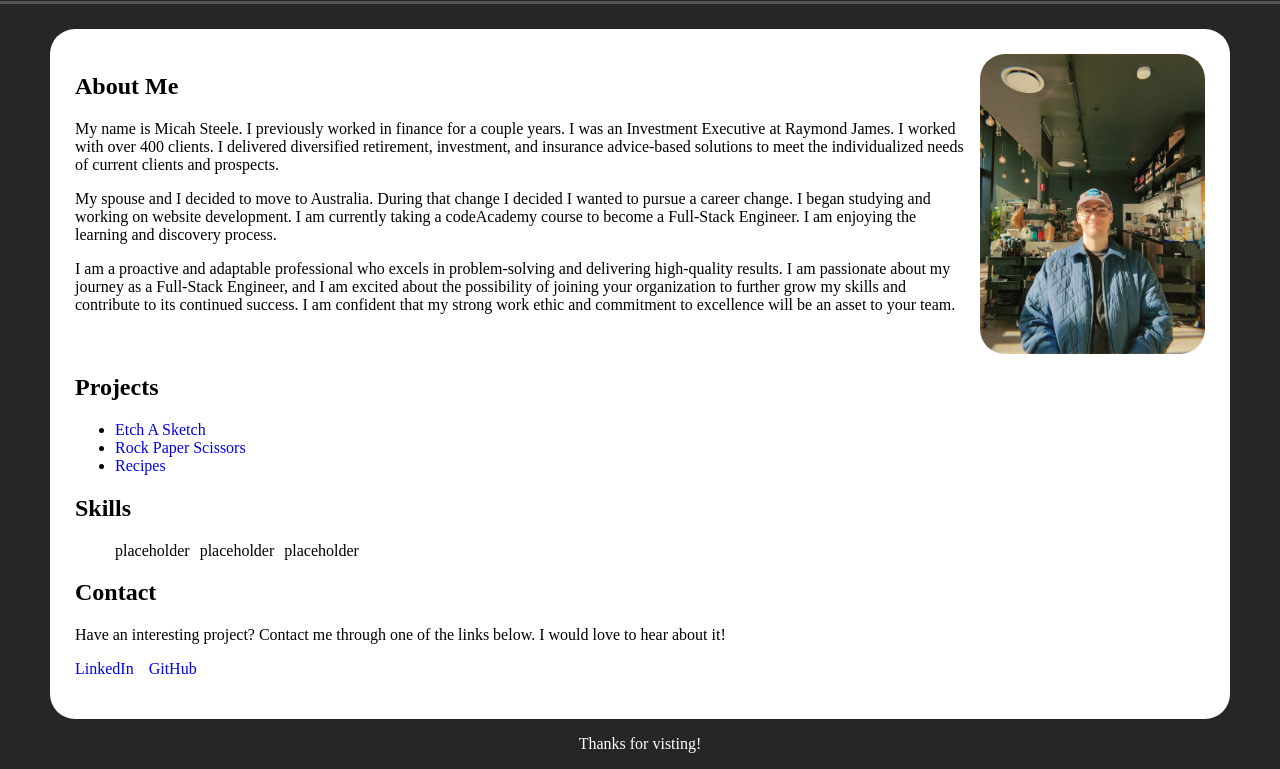
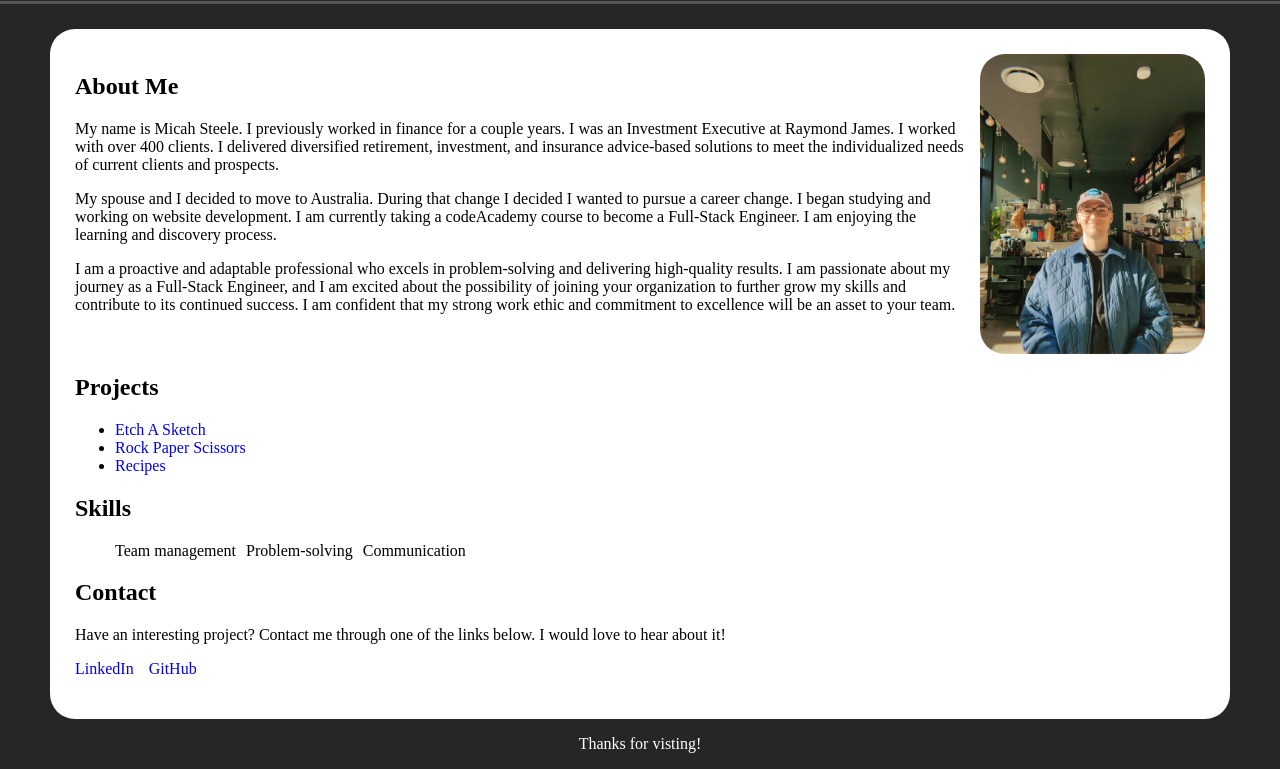
Before and after one commit to micahsteele/Portfolio, a plain HTML site: page index.html in a window 1280 px wide. Shown: the part 79-848 px from the top of the page. Drawn offline with Linux system fonts and the light colour scheme.

Commit message:
content fix

```diff
--- a/index.html
+++ b/index.html
@@ -52,9 +52,9 @@
     <div class="skills">
         <h2>Skills</h2>
         <ul>
-            <li>placeholder</li>
-            <li>placeholder</li>
-            <li>placeholder</li>
+            <li>Team management</li>
+            <li>Problem-solving</li>
+            <li>Communication</li>
         </ul>
     </div>
     <div class="contact">
```
